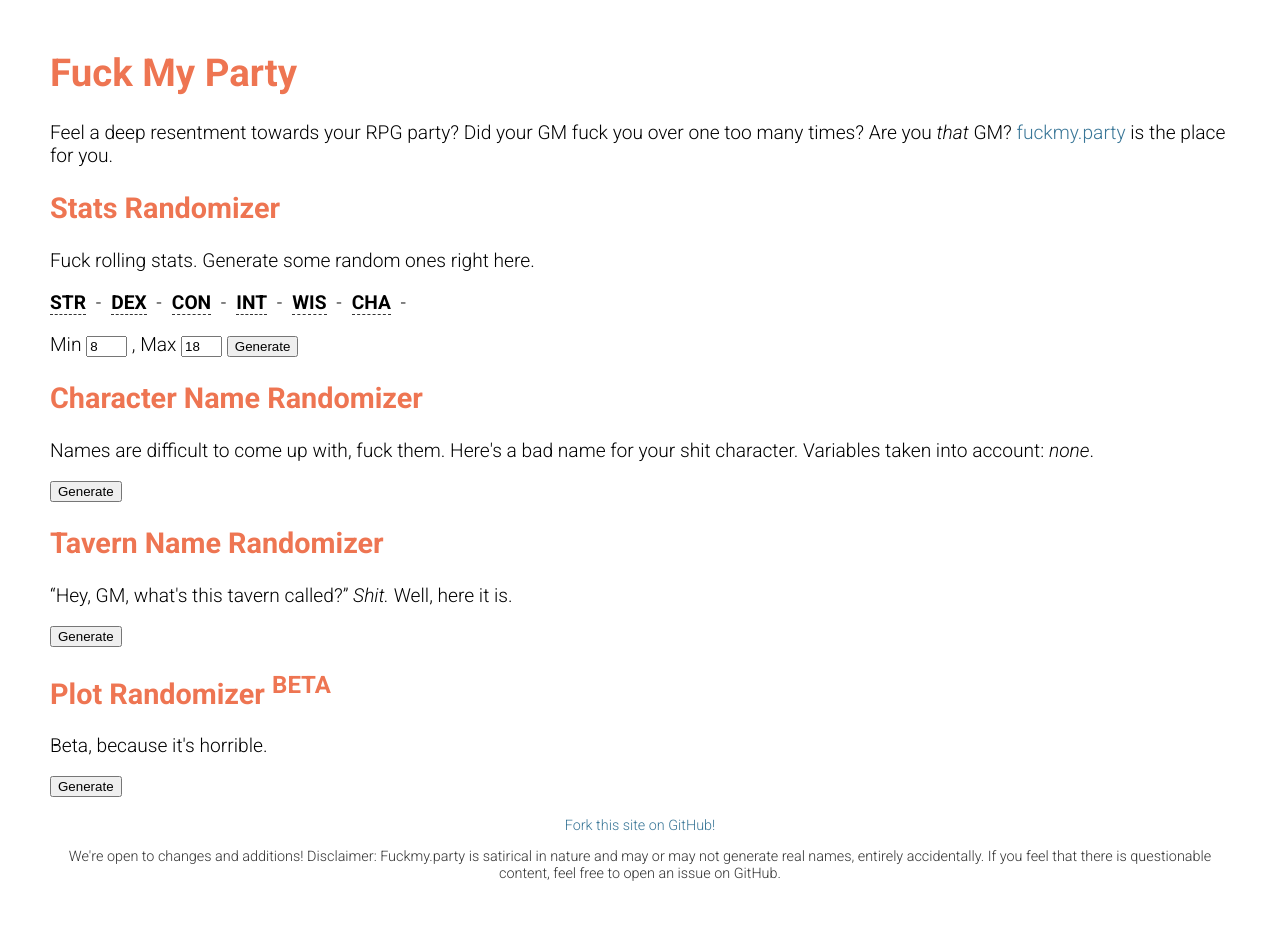
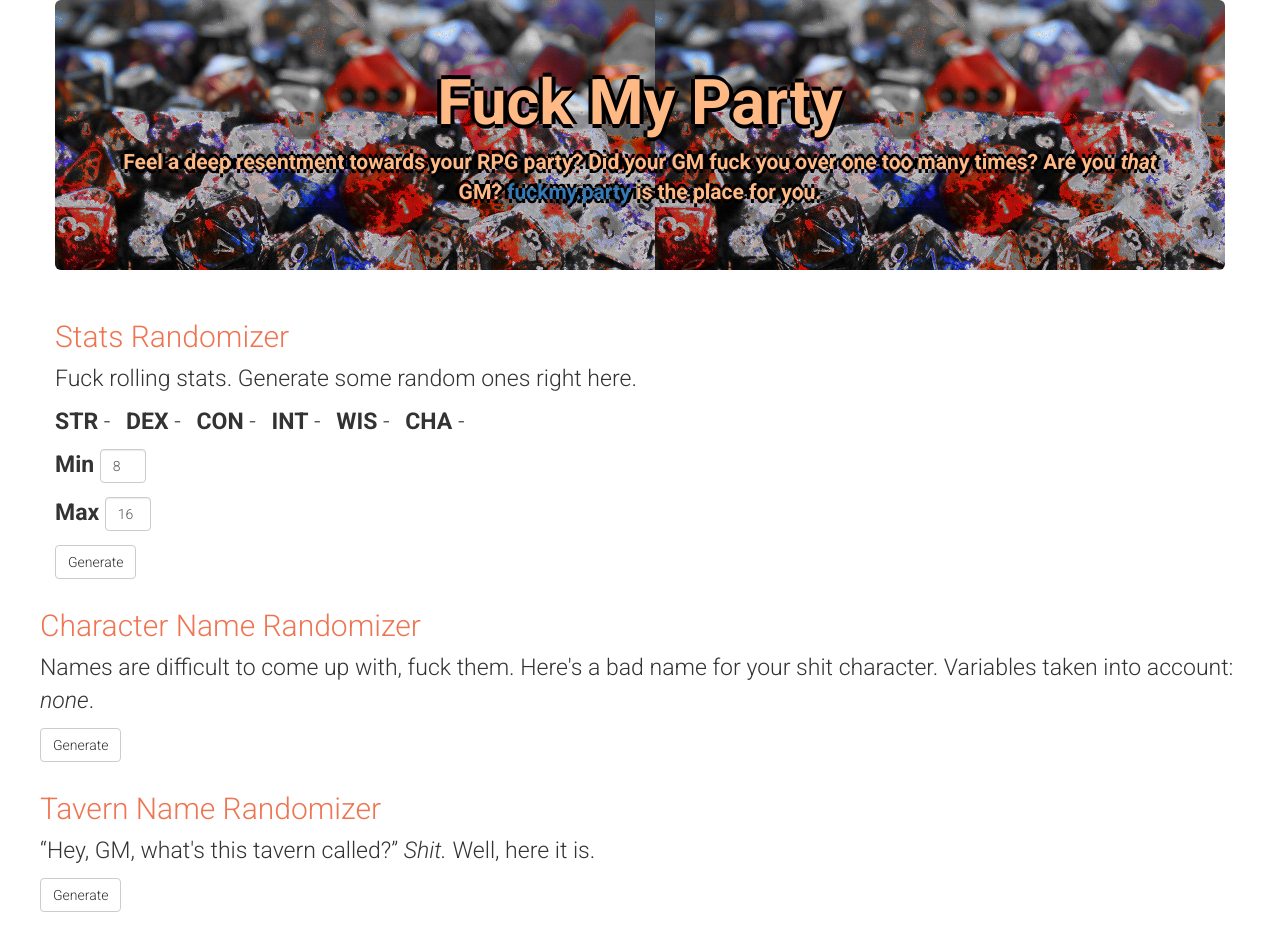
Before and after one commit to EddyLuten/fuckmy.party, a plain HTML site: page index.html in a window 1280 px wide. Shown: the top 925 px of the page. Drawn offline with nearby package versions, Linux system fonts and the light colour scheme.

Commit message:
Added Bootstrap, favicon, header image (with copyright notice in foot… (#2)
* Added Bootstrap, favicon, header image (with copyright notice in footer), changed stats  layout to ul.

* Header image replaced with custom header, source image is public domain: https://pixabay.com/en/cube-play-role-playing-game-craps-568105/

Status randomizer adds the 'has-error' class from Bootstrap in the event or missing or invalid entries.

Header css updated to make it more readable.

Rows added in index.html.

Footer text offset with smaller font.

Page is defined as UTF-8 encoded in index header.

```diff
--- /dev/null
+++ b/css/style.css
@@ -0,0 +1,24 @@
+body, html {
+    font-size: 1.2em;
+    font-family: "Roboto", sans-serif;
+}
+
+footer {
+    font-size: medium;
+}
+
+h1, h2, h3, h4, h5, h6 {
+    color: #EE7552;
+}
+
+.jumbotron {
+    background-image: url("../images/fuckmy.party-header.jpg");
+    backgroundsize: cover;
+    color: #FFB985;
+    text-shadow:
+        -4px 0 #000,
+        0 4px #000,
+        4px 0 #000,
+        0 -4px #000;
+
+}
--- a/fmp.js
+++ b/fmp.js
@@ -131,16 +131,16 @@
   };
 
   var generateStats = function() {
-    min_input.classList.remove('error');
-    max_input.classList.remove('error');
+    limits.classList.remove('has-error');
+    limits.classList.remove('has-error');
 
     var min = parseInt(min_input.value, 10);
     var max = parseInt(max_input.value, 10);
 
     if (isNaN(min) || min > max) {
-      return min_input.classList.add('error');
+      return limits.classList.add('has-error');
     } else if (isNaN(max) || max < min) {
-      return max_input.classList.add('error');
+      return limits.classList.add('has-error');
     }
 
     var stats = a('span', stats_generator);
--- a/index.html
+++ b/index.html
@@ -1,134 +1,96 @@
 <html>
+
 <head>
   <title>Fuck My Party - Role-Playing Tools for Jaded Players</title>
+  <meta charset="UTF-8">
   <script async type='text/javascript' src='fmp.js'></script>
+  <!-- Bootstrap  -->
+  <link rel="stylesheet" href="https://maxcdn.bootstrapcdn.com/bootstrap/3.3.7/css/bootstrap.min.css" integrity="sha384-BVYiiSIFeK1dGmJRAkycuHAHRg32OmUcww7on3RYdg4Va+PmSTsz/K68vbdEjh4u"
+    crossorigin="anonymous">
+  <!-- <link rel="stylesheet" href="https://maxcdn.bootstrapcdn.com/bootstrap/3.3.7/css/bootstrap-theme.min.css" integrity="sha384-rHyoN1iRsVXV4nD0JutlnGaslCJuC7uwjduW9SVrLvRYooPp2bWYgmgJQIXwl/Sp" crossorigin="anonymous"> -->
+  <!-- End Bootstrap -->
   <link rel='stylesheet' href='https://fonts.googleapis.com/css?family=Roboto:300,300italic,700,700italic' />
-    <style type='text/css'>
-    body {
-      font: 1.2em Roboto;
-      margin: 0;
-      padding: 50px;
-    }
-    h1, h2, h3, h4, h5, h6 {
-      color: #EE7552;
-    }
-    a {
-      color: #397697;
-      text-decoration: none;
-    }
-    a:hover {
-      text-decoration: underline;
-    }
-    div.stat {
-      margin: 0;
-      padding: 0;
-      float: left;
-      padding-right: 10px;
-    }
-    div.stat span {
-      padding-left: 5px;
-    }
-    div.stat strong {
-      cursor: help;
-      border-bottom: 1px dashed #333;
-    }
-    div.clear {
-      clear: both;
-    }
-    .error {
-      color: red;
-    }
-    footer {
-      text-align: center;
-      color: #333;
-      font-size: 0.75em;
-    }
-    </style>
+  <link rel="stylesheet" href="css/style.css" />
+  <link rel="shortcut icon" href="/favicon.ico" type="image/x-icon">
+  <link rel="icon" href="/favicon.ico" type="image/x-icon">
 </head>
+
 <body>
-    <h1>Fuck My Party</h1>
-
+  <div class="container">
+    <div class="row text-center jumbotron">
+      <h1><strong>Fuck My Party</strong></h1>
       <p>
-      Feel a deep resentment towards your RPG party? Did your GM fuck you over
-      one too many times? Are you <em>that</em> GM?
+        <strong>
+        Feel a deep resentment towards your RPG party? Did your GM fuck you over one too many times? Are you <em>that</em>        GM?
         <a href="http://fuckmy.party">fuckmy.party</a> is the place for you.
+        </strong>
       </p>
-
+    </div>
+    <div class="row">
       <h2>Stats Randomizer</h2>
-
       <p>
         Fuck rolling stats. Generate some random ones right here.
       </p>
-
-    <div id="stats_generator">
-
-      <div class="stat">
-        <strong title="Strength">STR</strong>
+      <ul id="stats_generator" class="list-inline">
+        <li title="Strength">
+          <strong>STR</strong>
           <span>-</span>
-      </div>
-
-      <div class="stat">
-        <strong title="Dexterity">DEX</strong>
+        </li>
+        <li title="Dexterity">
+          <strong>DEX</strong>
           <span>-</span>
-      </div>
-
-      <div class="stat">
-        <strong title="Constitution">CON</strong>
+        </li>
+        <li title="Constitution">
+          <strong>CON</strong>
           <span>-</span>
-      </div>
-
-      <div class="stat">
-        <strong title="Intelligence">INT</strong>
+        </li>
+        <li title="Intelligence">
+          <strong>INT</strong>
           <span>-</span>
-      </div>
-
-      <div class="stat">
-        <strong title="Wisdom">WIS</strong>
+        </li>
+        <li title="Wisdom">
+          <strong>WIS</strong>
           <span>-</span>
-      </div>
-
-      <div class="stat">
-        <strong title="Charisma">CHA</strong>
+        </li>
+        <li title="Charisma">
+          <strong>CHA</strong>
           <span>-</span>
-      </div>
-
-      <div class="clear"></div>
-    </div>
-
-    <p id="limits">
-      <label for="min">
-        Min
-        <input id="min" type="text" name="min" size="2" max="2" value="8" />
-      </label>,
-
-      <label for="max">
-        Max
-        <input id="max" type="text" name="max" size="2" max="2" value="18" />
-      </label>
-
-      <button id="btn_go">Generate</button>
-    </p>
-
-    <h2>Character Name Randomizer</h2>
-
+        </li>
+      </ul>
+      <div id="limits" class="form-inline">
         <p>
-      Names are difficult to come up with, fuck them. Here's a bad name for
-      your shit character. Variables taken into account: <em>none</em>.
+          <label for="min">Min</label>
+          <input id="min" name="min" type="text" size="1" max="2" value="8" class="form-control" />
         </p>
         <p>
-      <button id="generate_name">Generate</button>
+          <label for="max">Max</label>
+          <input id="max" name="max" type="text" size="1" max="2" value="16" class="form-control" />
+        </p>
+        <p>
+          <button id="btn_go" class="btn btn-default">Generate</button>
+        </p>
+      </div>
+      <div class="row">
+        <h2>Character Name Randomizer</h2>
+        <p>
+          Names are difficult to come up with, fuck them. Here's a bad name for your shit character. Variables taken into account:
+          <em>none</em>.
+        </p>
+        <p>
+          <button id="generate_name" class="btn btn-default">Generate</button>
         </p>
         <p id="random_name">
           <span class="first"></span> <span class="last"></span>
         </p>
-
+      </div>
+      <div class="row">
         <h2>Tavern Name Randomizer</h2>
         <p>
           &ldquo;Hey, GM, what's this tavern called?&rdquo;
           <em>Shit.</em> Well, here it is.
         </p>
         <p>
-      <button id="generate_tavern">Generate</button>
+          <button id="generate_tavern" class="btn btn-default">Generate</button>
         </p>
         <p id="random_tavern">
           <span class="prefix"></span>
@@ -136,17 +98,15 @@
           <span class="subject"></span>
           <span class="tavern_type"></span>
         </p>
-
+      </div>
+      <div class="row">
         <h2>Plot Randomizer <sup>BETA</sup></h2>
-
         <p>
           Beta, because it's horrible.
         </p>
-
         <p>
-      <button id="generate_plot">Generate</button>
+          <button id="generate_plot" class="btn btn-default">Generate</button>
         </p>
-
         <p id="random_plot">
           <span class="antagonist"></span>
           <span class="motivation_prefix"></span>
@@ -158,7 +118,7 @@
           <span class="location_preposition"></span>
           <span class="location"></span>
         </p>
-
+      </div>
       <!--
         <h2>Town Name Randomizer</h2>
         <p>
@@ -168,19 +128,15 @@
           <span class="prefix"></span><span class="suffix"></span>
         </p>
         -->
-
-    <footer>
+      <footer class="text-center row">
         <a href="https://github.com/EddyLuten/fuckmy.party">
             Fork this site on GitHub!
           </a>
         <p>
-        We're open to changes and additions! Disclaimer: Fuckmy.party is
-        satirical in nature and may or may not generate real names, entirely
-        accidentally. If you feel that there is questionable content, feel free
-        to open an issue on GitHub.
+          We're open to changes and additions! Disclaimer: Fuckmy.party is satirical in nature and may or may not generate real names,
+          entirely accidentally. If you feel that there is questionable content, feel free to open an issue on GitHub.
         </p>
       </footer>
-
       <script type='text/javascript'>
           (function(i,s,o,g,r,a,m){i['GoogleAnalyticsObject']=r;i[r]=i[r]||function(){
           (i[r].q=i[r].q||[]).push(arguments)},i[r].l=1*new Date();a=s.createElement(o),
@@ -191,5 +147,11 @@
           ga('send', 'pageview');
 
         </script>
+      <!-- Bootstrap compiled and minified JavaScript -->
+      <script src="https://code.jquery.com/jquery-3.1.1.slim.min.js" integrity="sha256-/SIrNqv8h6QGKDuNoLGA4iret+kyesCkHGzVUUV0shc="
+        crossorigin="anonymous"></script>
+      <script src="https://maxcdn.bootstrapcdn.com/bootstrap/3.3.7/js/bootstrap.min.js" integrity="sha384-Tc5IQib027qvyjSMfHjOMaLkfuWVxZxUPnCJA7l2mCWNIpG9mGCD8wGNIcPD7Txa"
+        crossorigin="anonymous"></script>
+    </div>
   </body>
 </html>
```
Also changed, not shown: favicon.ico (added), images/fuckmy.party-header.jpg (added). Lines whose indentation alone changed are shown as unchanged.
